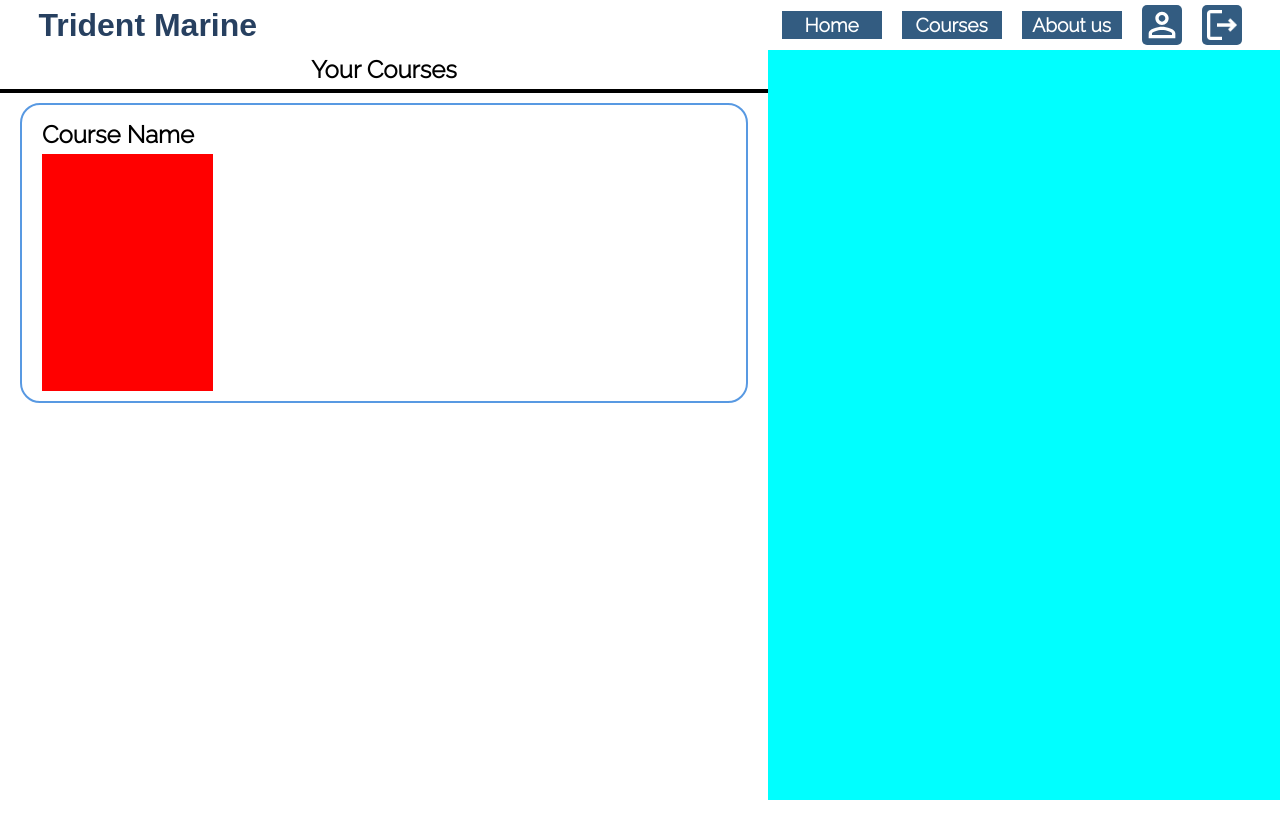
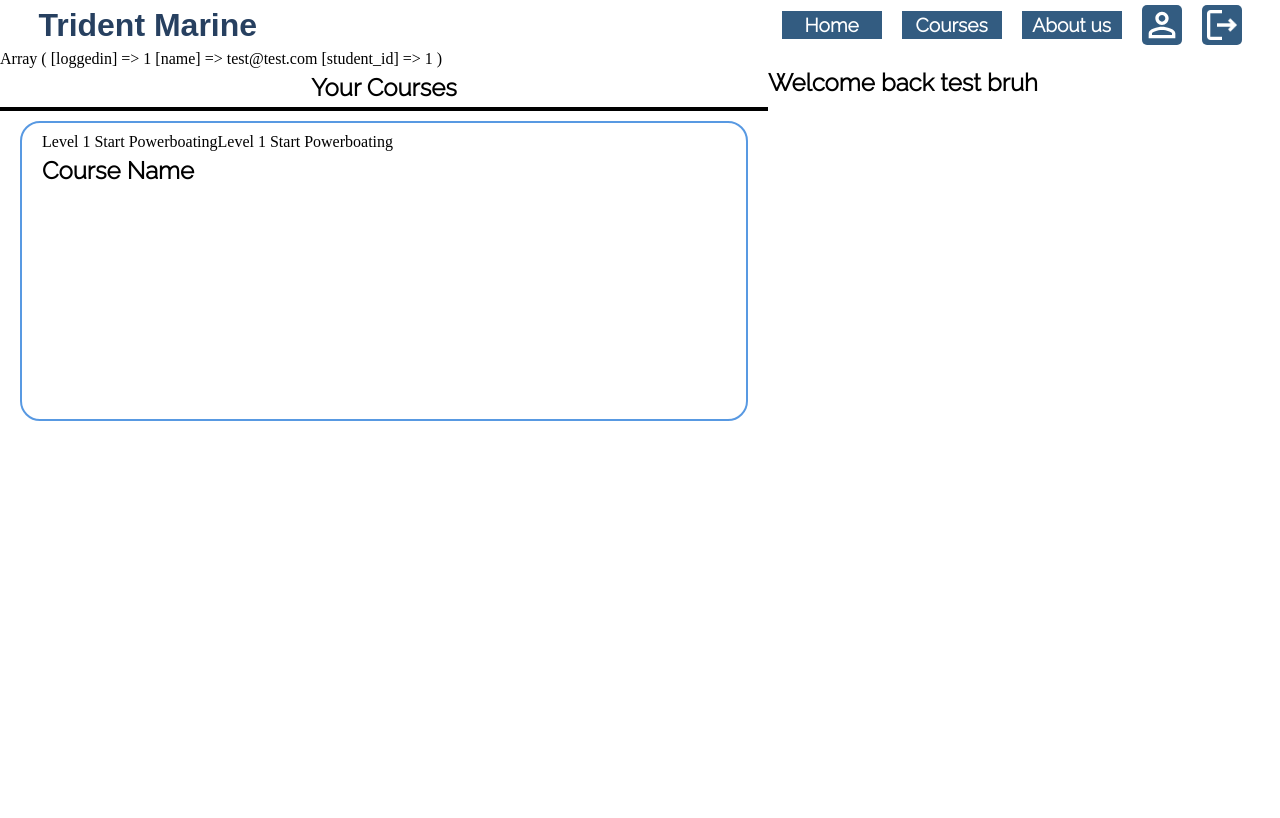
Before and after one commit to DicedBread/TridentMarine, a PHP site: page /user.php in a window 1280 px wide. Run offline with PHP 8.4, Linux system fonts and the light colour scheme; a user stored in the database is signed in; data comes from the database, SQL or seed files in the repository; some libraries are stand-ins or nearby versions.

Commit message:
fixed id problem. query working

```diff
--- a/booking.php
+++ b/booking.php
@@ -11,7 +11,7 @@
 
     $selectedDate = $_GET['bookingDate'];
     $course_date_id = $_GET['course_date_id'];
-    $studentId = $_SESSION['id'];
+    $studentId = $_SESSION['student_id'];
 
     $sql = "INSERT INTO `enrolments`(`course_date_id`, `student_id`)
             VALUES ('$course_date_id', '$studentId')";
--- a/login/authenticate.php
+++ b/login/authenticate.php
@@ -22,7 +22,7 @@
         $stmt->store_result();
 
         if ($stmt->num_rows > 0) {
-            $stmt->bind_result($id, $password);
+            $stmt->bind_result($student_id, $password);
             $stmt->fetch();
             // Account exists, now we verify the password.
             // Note: remember to use password_hash in your registration file to store the hashed passwords.
@@ -32,7 +32,7 @@
                 session_regenerate_id();
                 $_SESSION['loggedin'] = TRUE;
                 $_SESSION['name'] = $_POST['email'];
-                $_SESSION['student_id'] = $studnetid;
+                $_SESSION['student_id'] = $student_id;
                 header('Location: ./courses.php');
 
             } else {
--- a/style/user.css
+++ b/style/user.css
@@ -1,7 +1,7 @@
 .user_inter{
     width: 100vw;
     height: calc(100vh - 50px);
-    background-color: aqua;
+    /* background-color: aqua; */
     display: flex;
     flex-direction: row;
 }
@@ -57,9 +57,11 @@
 .info_col{
     width: 25%;
     height: calc(100% - 39px);
-    background-color: red;
+    /* background-color: red; */
 }
 
 .user_info{
-
+    width: 40vw;
+    height: 100%;
+    /* background-color: red; */
 }
--- a/user.php
+++ b/user.php
@@ -15,30 +15,41 @@
     <link href="https://fonts.googleapis.com/css2?family=Raleway:wght@100;200;300&display=swap" rel="stylesheet">
 </head>
 <body>
+
     <div class="wrapper">
-        <?php include('includes/header.php') ?>
+        <?php include('includes/header.php');
+            print_r($_SESSION);
+        ?>
         <?php
             if (!isset($_SESSION['loggedin'])){
                 header('Location: login.php');
             } else {
 
 
-            $sql = "SELECT * FROM `accounts`
+            $sql = "SELECT accounts.student_id, accounts.email, accounts.first_name, accounts.last_name, accounts.phone, accounts.age, course_dates.course_id, course_dates.course_date, course_dates.start_time, courses.course_name  FROM `accounts`
             JOIN `enrolments`
             ON accounts.student_id = enrolments.student_id
             JOIN `course_dates`
             ON id = enrolments.course_date_id
             JOIN `courses`
             ON courses.id = course_dates.course_id
-            WHERE accounts.student_id = 1";
+            WHERE accounts.student_id = 1
+            ORDER BY `course_dates`.`course_date` ASC
+            ";
             $sql_result = $conn->query($sql);
             $sql_count = $sql_result->num_rows;
             $sql_find = $sql_result->fetch_assoc();
+
+            // print_r($sql_find);
 
         // SELECT * FROM `accounts` JOIN `enrolments` ON accounts.student_id = enrolments.student_id JOIN `course_dates` ON id = enrolments.course_date_id
         // JOIN `courses`
         // ON courses.id = course_dates.course_id
         // WHERE accounts.student_id = 1
+
+            $firstName = $sql_find['first_name'];
+            $lastName = $sql_find['last_name'];
+
 
             ?>
                 <div class="user_inter">
@@ -46,6 +57,17 @@
                         <h2>Your Courses</h3>
                         <div class="enrol_info">
                             <div class="enrolment">
+                                <?php
+
+                                    do{
+                                        echo $sql_find['course_name'];
+                                    } while ($sql_find = $sql_result->fetch_assoc());
+
+                                ?>
+
+
+
+
                                 <div class="course_name">
                                     <h2>Course Name</h2>
                                 </div>
@@ -54,9 +76,10 @@
                                 </div>
                             </div>
                         </div>
-                    </div>
+                    </div> <!-- end feed -->
                     <div class="user_info">
                         <div class="user">
+                            <h2>Welcome back <?php echo $firstName . " " . $lastName;?> </h2>
                             <?php
 
 
```
